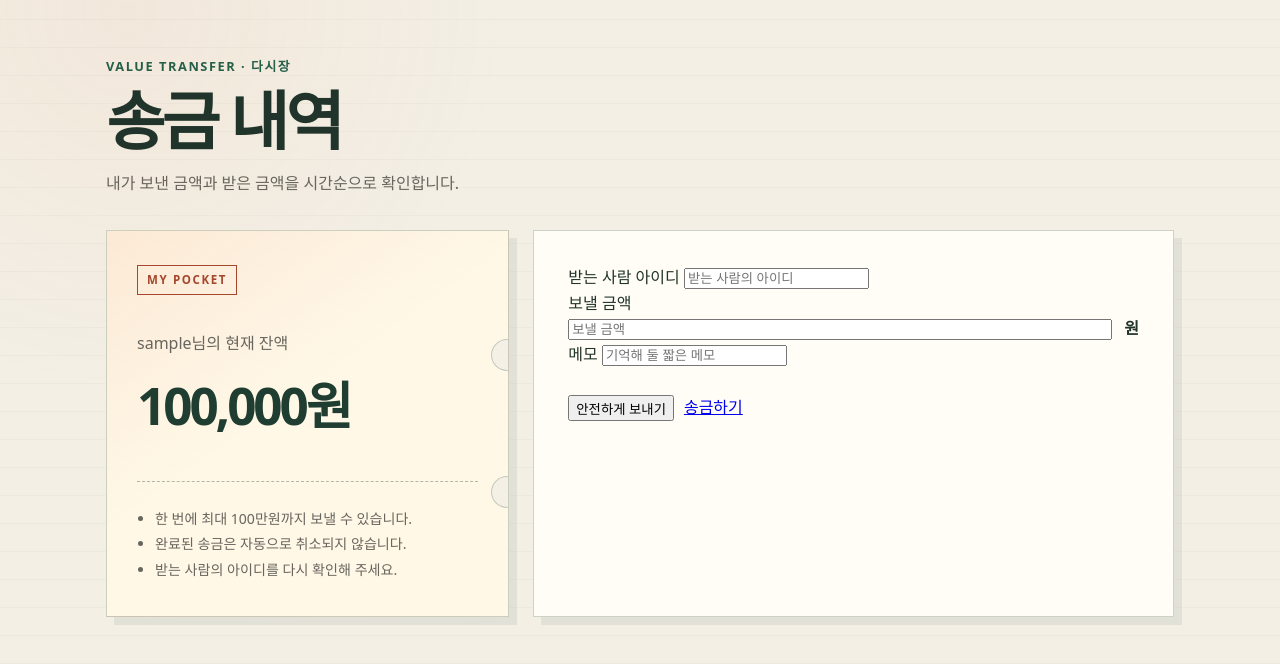
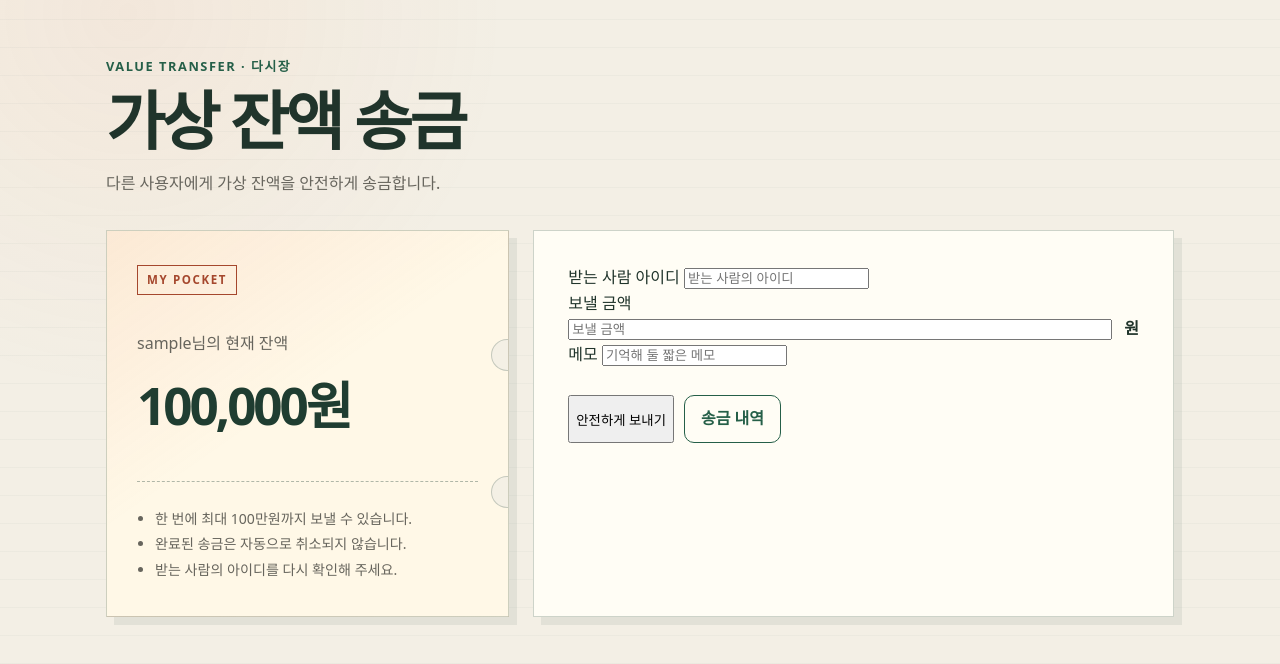
Before and after one commit to 0xd3funa/tiny-second-hand-shopping-platform, a Flask app: page /transfers/new in a window 1280 px wide. Shown: the part 65-729 px from the top of the page. Run offline with Flask 3, Linux system fonts and the light colour scheme; the visitor is signed in with stand-in values (Sample User, id 1); some libraries are stand-ins or nearby versions.

Commit message:
fix: correct transfer page labels and link

```diff
--- a/app/templates/transfers/create.html
+++ b/app/templates/transfers/create.html
@@ -6,9 +6,9 @@
 <section class="transfer-page">
     <header class="transfer-heading">
         <p class="eyebrow">VALUE TRANSFER · 다시장</p>
-        <h1>송금 내역</h1>
+        <h1>가상 잔액 송금</h1>
         <p>
-            내가 보낸 금액과 받은 금액을 시간순으로 확인합니다.
+            다른 사용자에게 가상 잔액을 안전하게 송금합니다.
         </p>
     </header>
 
@@ -33,11 +33,7 @@
             </ul>
         </aside>
 
-        <form
-            class="transfer-form"
-            method="post"
-            novalidate
-        >
+        <form class="transfer-form" method="post" novalidate>
             {{ form.hidden_tag() }}
 
             <div class="form-field">
@@ -88,11 +84,8 @@
             <div class="transfer-form-actions">
                 {{ form.submit(class="primary-button") }}
 
-                <a
-                    class="primary-button"
-                    href="{{ url_for('transfers.create') }}"
-                >
-                    송금하기
+                <a class="secondary-button" href="{{ url_for('transfers.history') }}">
+                    송금 내역
                 </a>
             </div>
         </form>
```
Lines whose indentation alone changed are shown as unchanged.
